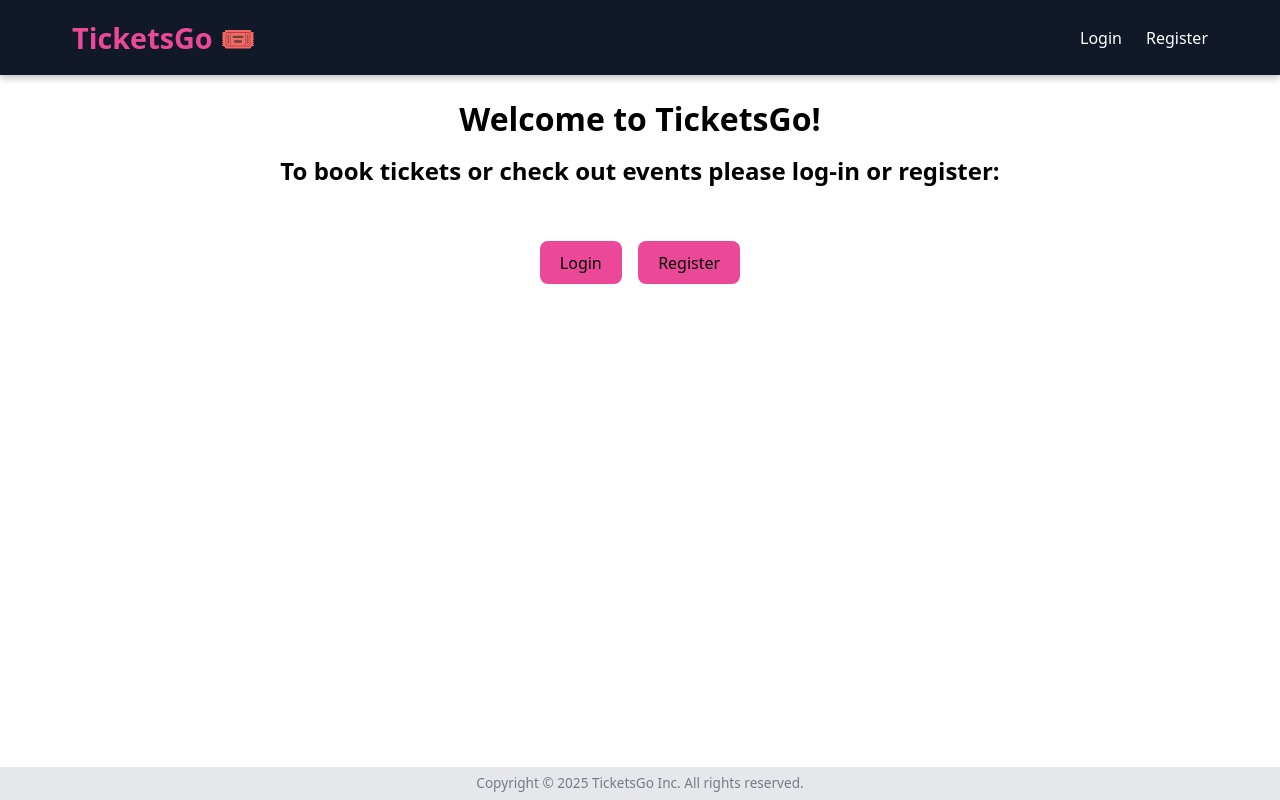
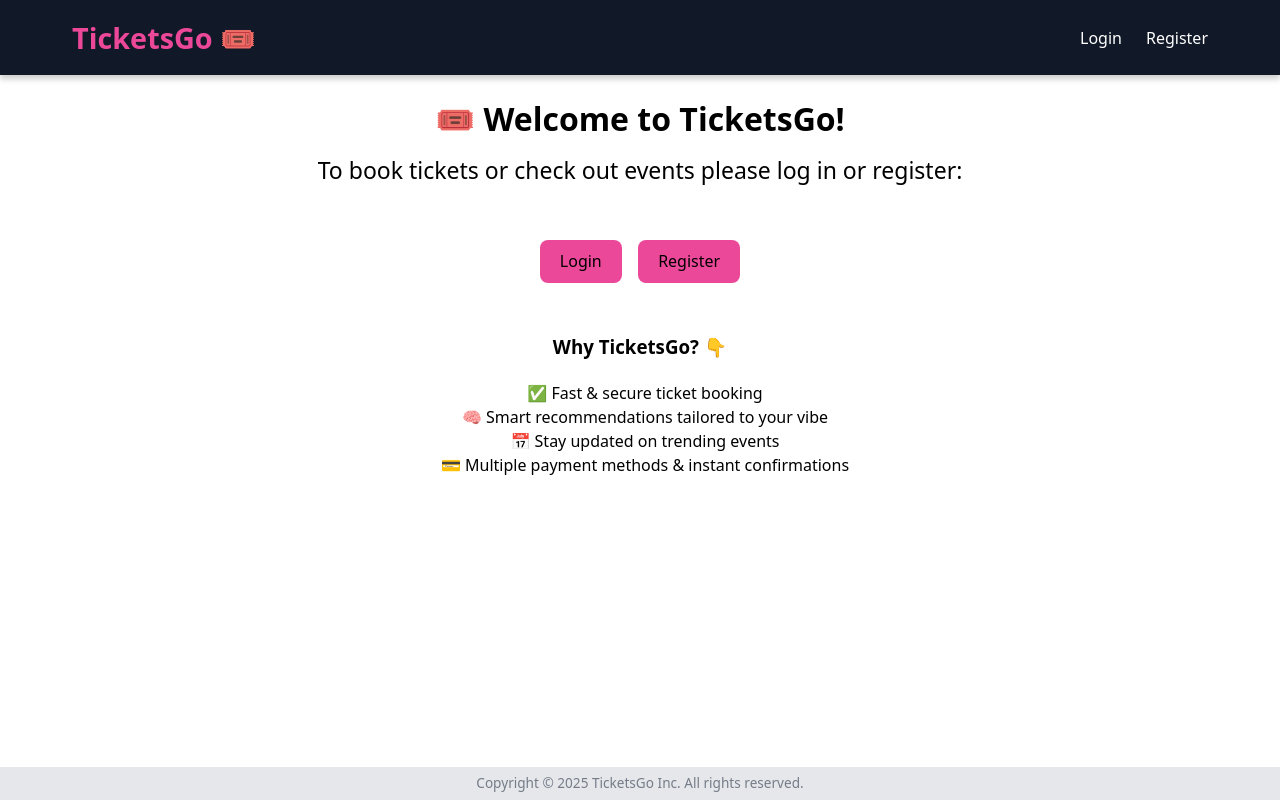
Before and after one commit to ahmed69k/TicketsGo, a React (Vite) app in the folder frontend/: page / in a window 1280 px wide. Built offline with nearby package versions, Linux system fonts and the light colour scheme; no server answers.

Commit message:
more and more UI updates :3

```diff
--- a/frontend/src/components/UserRow.jsx
+++ b/frontend/src/components/UserRow.jsx
@@ -12,7 +12,7 @@ function UserRow({ user, onUpdateRole, onDelete }) {
       <strong>
         Profile Picture: <img src={user.profilePicture||pic} alt={''} className="image" />
       </strong>
-      <p><strong>Joined At: </strong>{user.timestamp}</p>
+      <p><strong>Joined At: </strong>{new Date(user.timestamp).toLocaleDateString()}</p>
       <div style={{ marginTop: "1rem" }}>
         <button className="update-btn" onClick={() => onUpdateRole(user)}>Update Role</button>
         <button className="delete-btn" onClick={() => onDelete(user._id)}>Delete</button>
--- a/frontend/src/pages/ApprovedEvents.jsx
+++ b/frontend/src/pages/ApprovedEvents.jsx
@@ -34,6 +34,7 @@ function ApprovedEvents(){
     console.log(events)
     return(
         <div>
+            <h1 className="event-title">Available Events:</h1>
             <input
                 type="text"
                 placeholder="Search events..."
--- a/frontend/src/pages/Home.jsx
+++ b/frontend/src/pages/Home.jsx
@@ -1,42 +1,67 @@
-import { useState } from "react";
 import { Link } from "react-router-dom";
-import '../styling/Home.css'
+import '../styling/Home.css';
 import { useAuth } from "../auth/AuthContext";
 
+function Home() {
+  const { user } = useAuth();
 
-function Home(){
-  const{user} = useAuth()
   return (
     <>
       {user ? (
-          <div className = 'logged-in'>
+        <div className="logged-in">
           <h1>Hello 👋, {user.name}</h1>
           <div className="home-container">
             <div className="hi-text">
-              <h2>Explore the hottest events for the season!</h2>
-              <h3>From talents like <label htmlFor="">Metallica</label> and <Link className ='peak'to='/peak'>Ahmed Assem</Link> (type shift)</h3>
+              <h2>🎉 Explore the hottest events for the season!</h2>
+              <h3>
+                From talents like <span>Metallica</span> and{" "}
+                <Link className="peak" to="/peak">Ahmed Assem</Link> (type shift)
+              </h3>
+
+              <ul className="fancy-points">
+                <li>✅ Book your seat in just a few clicks</li>
+                <li>🔥 Personalized suggestions based on your taste</li>
+                <li>📍 Discover nearby events and festivals</li>
+              </ul>
+
+              <Link to="/approvedEvents">
+                <button className="button-lr">Explore Events</button>
+              </Link>
             </div>
-              <img className ='home-image'src="https://3ca9a566.delivery.rocketcdn.me/wp-content/uploads/2023/06/metallica_m72_world_tour_10.jpg"></img>
+            <img
+              className="home-image"
+              src="https://3ca9a566.delivery.rocketcdn.me/wp-content/uploads/2023/06/metallica_m72_world_tour_10.jpg"
+              alt="Event"
+            />
           </div>
+        </div>
+      ) : (
+        <div>
+          <h1 className="h1-home">🎟️ Welcome to TicketsGo!</h1>
+          <p className="p1-home">To book tickets or check out events please log in or register:</p>
 
-            </div>
-
-        ):
-        <div>
-          <h1 className='h1-home'> Welcome to TicketsGo! </h1>
-          <h2 className ='h2-home'> To book tickets or check out events please log-in or register:</h2>
-          <div className='button-container'>
-            <Link to='/login'>
+          <div className="button-container">
+            <Link to="/login">
               <button className="button-lr">Login</button>
             </Link>
-            <Link to='/register'>
+            <Link to="/register">
               <button className="button-lr">Register</button>
             </Link>
           </div>
+
+          <div className="features">
+            <h3>Why TicketsGo? 👇</h3>
+            <ul className="fancy-points">
+              <li>✅ Fast & secure ticket booking</li>
+              <li>🧠 Smart recommendations tailored to your vibe</li>
+              <li>📅 Stay updated on trending events</li>
+              <li>💳 Multiple payment methods & instant confirmations</li>
+            </ul>
           </div>
-        }
+        </div>
+      )}
     </>
   );
 }
 
-export default Home
+export default Home;
--- a/frontend/src/pages/Profile.jsx
+++ b/frontend/src/pages/Profile.jsx
@@ -2,6 +2,7 @@ import { useEffect, useState } from 'react';
 import api from '../services/api';
 import '../styling/Profile.css';
 import { toast } from 'react-toastify';
+import pic from '../assets/defaultpfp.jpg'
 
 function Profile() {
   const [profile, setProfile] = useState(null);
@@ -67,9 +68,10 @@ function Profile() {
           <p style={{margin: 0}}><strong>Profile Picture:</strong> {
             profile.profilePicture
               ? <img src={profile.profilePicture} alt="Profile" style={{ width: 80, height: 80, borderRadius: "50%" }} />
-              : <span style={{marginLeft: "100px"}}>No Picture Provided</span>
+              : <img src={pic} alt="Profile" style={{ width: 80, height: 80, borderRadius: "50%" }} />
           }</p>
           </div>
+          <p> <strong>Joined On: </strong>{new Date(profile.timestamp).toLocaleDateString()}</p>
           <div className="submit-wrapper">
             <button onClick={() => setEditing(true)} className='button-lr'>Edit Profile</button>
           </div>
--- a/frontend/src/routes/Routes.jsx
+++ b/frontend/src/routes/Routes.jsx
@@ -24,7 +24,7 @@ function AppRoutes() {
         <Route
           path="/approvedEvents"
           element={
-            <ProtectedRoute allowedRoles={["Standard User", ""]}>
+            <ProtectedRoute allowedRoles={["Standard User", "System Admin", "Organizer"]}>
               <ApprovedEvents />
             </ProtectedRoute>
           }
--- a/frontend/src/styling/ApprovedEvents.css
+++ b/frontend/src/styling/ApprovedEvents.css
@@ -12,13 +12,13 @@
   align-items: center;
   transition: box-shadow 0.2s;
   margin-bottom: 2rem;
+  position:relative;
 }
 
 .event-box:hover {
   box-shadow: 0 4px 24px rgba(236, 72, 153, 0.15);
 }
 
-/* Keep the rest of the styles same */
 .event-box h2 {
   color: #ec4899;
   margin-bottom: 0.5rem;
@@ -97,4 +97,12 @@
     border-radius: 0.5rem;
     border: 1px solid #ccc;
     box-shadow: 0 2px 5px rgba(0,0,0,0.1);
-    margin-right:1rem;}
+    margin-right:1rem;
+  }
+  .event-title{
+    color:#ec4899;
+    text-decoration: underline;
+  }
+  .event-box button{
+    margin-top: auto;  /* pushes button down */
+  }
--- a/frontend/src/styling/Home.css
+++ b/frontend/src/styling/Home.css
@@ -48,6 +48,7 @@ button:focus-visible {
   margin-left: 100px;
   margin-top: 20px;
   border-radius: 10%;
+  box-shadow: 0 4px 6px rgba(0, 0, 0, 0.2);
 }
 .hi-text{
   margin-top: 150px;
@@ -66,3 +67,15 @@ button:focus-visible {
 .peak:hover{
   color:#ec4899;
 }
+.features{
+  margin-top:50px;
+}
+.p1-home{
+  font-size: 23px;
+}
+.fancy-points{
+  margin-left:10px;
+  margin-top:20px;
+  margin-bottom: 20px;
+  list-style-type:none;
+}
--- a/frontend/src/styling/Profile.css
+++ b/frontend/src/styling/Profile.css
@@ -7,6 +7,7 @@
   text-align: center;
 
 }
+
 .profile-container h1{
   color: #ec4899;
   text-decoration: underline;
@@ -53,7 +54,7 @@
 }
 .name-prof{
   font-size: 50px;
-  margin-top: 20px;
+  margin-bottom: 20px;
   color:#ec4899;
 
 }
@@ -73,6 +74,9 @@
   margin-bottom: 2rem;
   margin-top:1rem;
 }
+.profile-box:hover{
+  box-shadow: 0 4px 24px rgba(236, 72, 153, 0.15);
+}
 .container-pfp {
   display: flex;
   align-items: flex-start; /* aligns items to the top */
```
Lines whose indentation alone changed are shown as unchanged.
